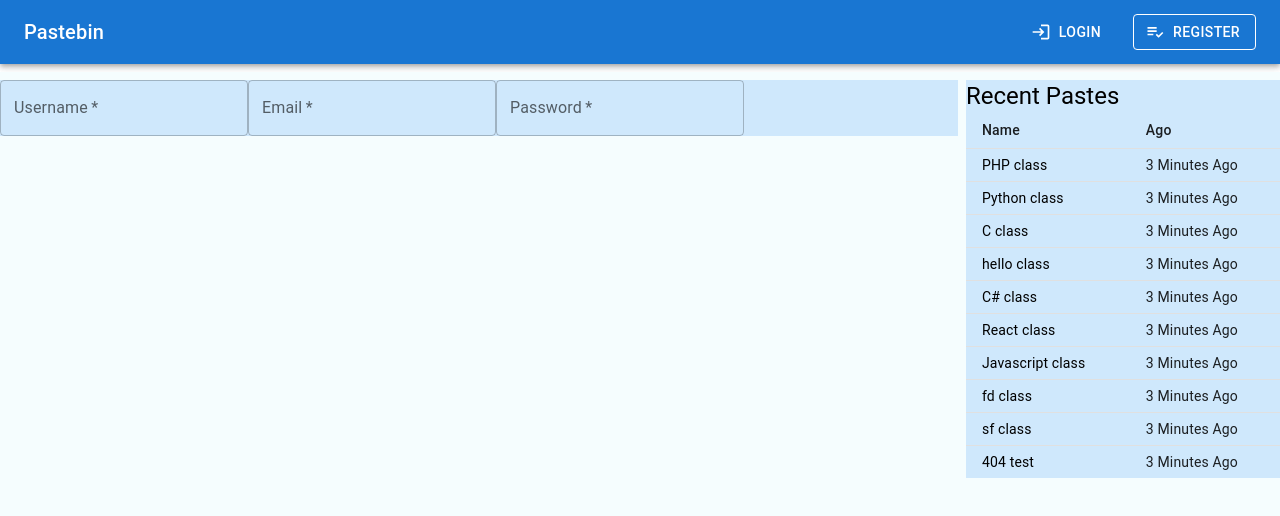
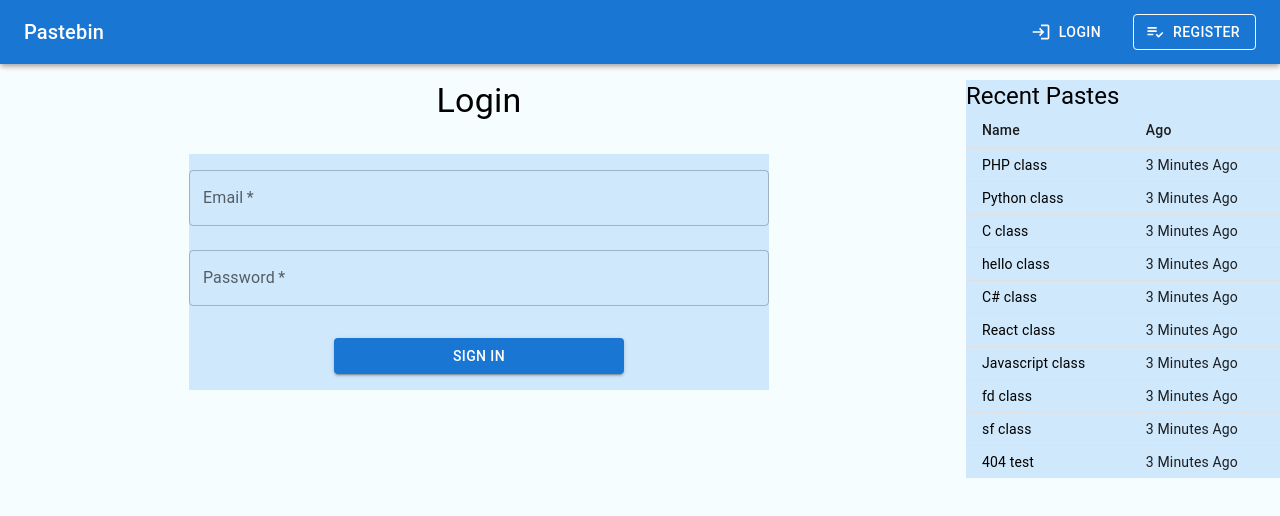
Before and after one commit to derekharget/paste-client, a React (Create React App) app: page /register in a window 1280 px wide. Shown: the top 516 px of the page. Built offline with nearby package versions, Linux system fonts and the light colour scheme.

Commit message:
Copied Login Page to Register

```diff
--- a/src/pages/Register/Register.jsx
+++ b/src/pages/Register/Register.jsx
@@ -1,33 +1,83 @@
-import React from 'react';
+import React, {useState} from 'react';
 import Box from "@mui/material/Box";
-import {TextField} from "@mui/material";
+import {CircularProgress, TextField, Typography} from "@mui/material";
+import Button from "@mui/material/Button";
+import {useForm} from "react-hook-form";
+import {useMutation, useQueryClient} from "react-query";
+import Auth from '../../hooks/Auth/Auth';
 
-const Register = () => {
+
+const Login = () => {
+    const {register, handleSubmit} = useForm();
+    const [isError, setIsError] = useState(false);
+
+    const queryClient = useQueryClient();
+
+    const {mutate, isLoading} = useMutation(Auth.login, {
+        onSuccess: data => {
+            console.log(data);
+            setIsError(false);
+        },
+        onError: () => {
+            setIsError(true);
+        },
+        onSettled: () => {
+            queryClient.invalidateQueries('create');
+        }
+    });
+
+
+    const onSubmit = data => {
+        mutate(data);
+        console.log(data);
+    }
+
+
     return (
-        <Box sx={{width: '100%', bgcolor: '#cfe8fc', }}>
+        <Box sx={{textAlign: 'center', display: 'flex', flexDirection: 'column', alignItems: 'center', width: '100%'}}>
+            <Typography variant="h4">Login</Typography>
+
+            <Box sx={{maxWidth: 'md', bgcolor: '#cfe8fc', mt: 4}} component="form"
+                 onSubmit={handleSubmit(onSubmit)}>
                 <TextField
+                    margin="normal"
                     required
-                id="outlined-required"
-                label="Username"
-            />
-
-            <TextField
-                required
-                id="email"
+                    fullWidth
+                    {...register("email")}
                     label="Email"
-                type="email"
+                    autoComplete="off"
                 />
 
 
                 <TextField
+                    margin="normal"
                     required
-                id="outlined-password-input"
+                    fullWidth
+                    name="password"
                     label="Password"
                     type="password"
+                    {...register("password")}
                     autoComplete="current-password"
                 />
+                {isError && <Typography variant="subtitle2" sx={{ color: 'red'}}>Error Occurred Processing Your Request</Typography>}
+
+                <Button
+                    type="submit"
+                    fullWidth
+                    variant="contained"
+                    sx={{mt: 3, mb: 2, maxWidth: {sm: '100%', md: '50%'}}}
+                >
+                    {!isLoading && (`Sign In`)}
+                    {isLoading && (
+                        <CircularProgress
+                            sx={{color: 'white', alignItems: 'left'}}
+                            size={20}
+                        />
+                    )}
+                </Button>
+            </Box>
         </Box>
     );
 };
 
-export default Register;
+export default Login;
```
Lines whose indentation alone changed are shown as unchanged.
